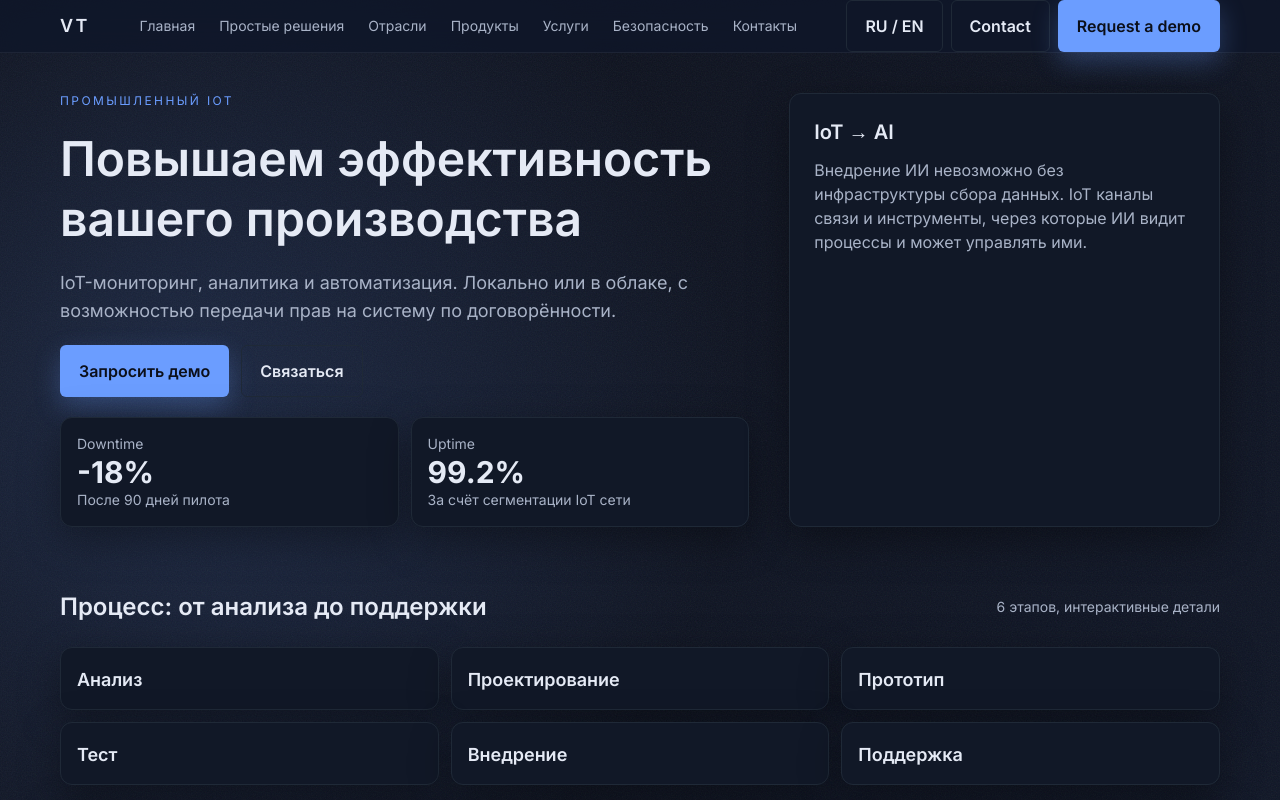
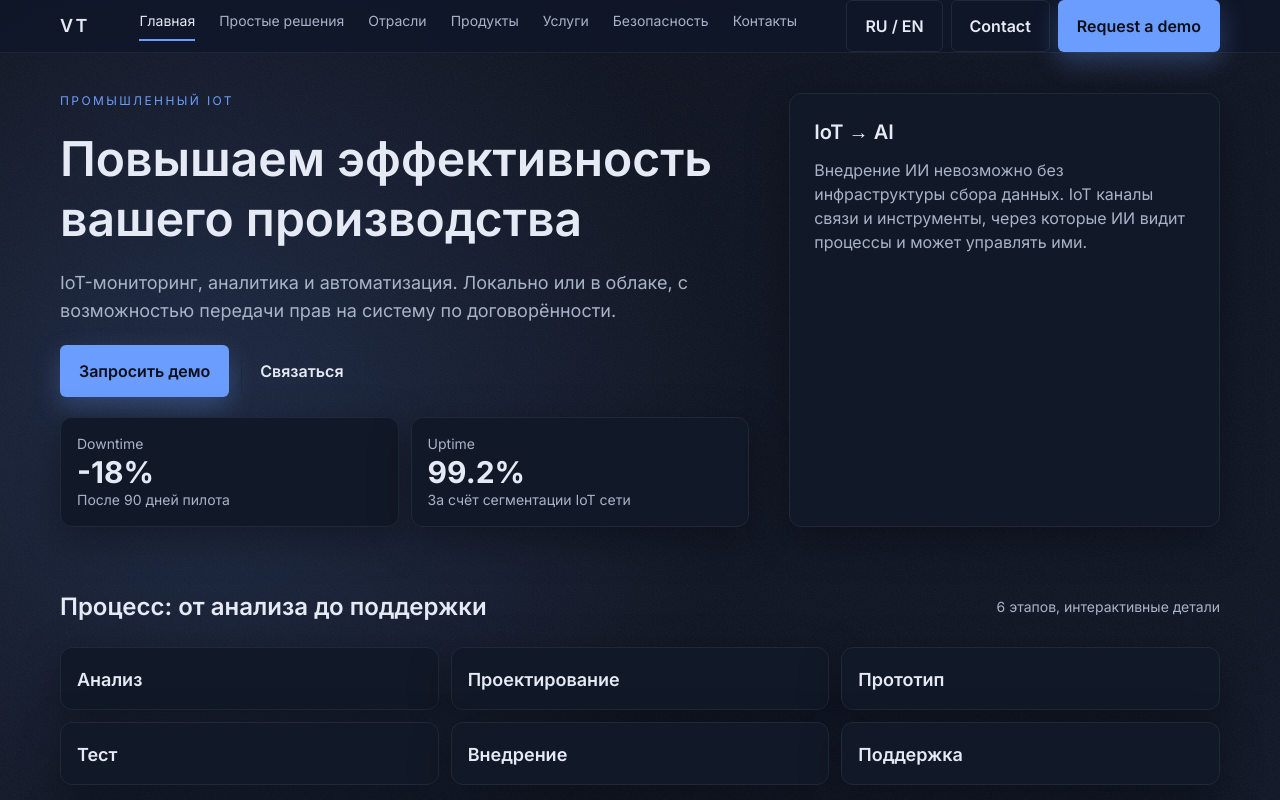
Before and after one commit to Philli3ppp/VT, a Next.js app: page / in a window 1280 px wide. Shown: the top 800 px of the page. Built offline with nearby package versions, Linux system fonts and the light colour scheme.

Commit message:
style: add hover and active underline in navbar

```diff
--- a/src/components/Header.tsx
+++ b/src/components/Header.tsx
@@ -1,6 +1,7 @@
 "use client";
 
 import { navItems as defaultNav } from "@/content/navItems";
+import { usePathname } from "next/navigation";
 
 type NavItem = { label: string; href: string };
 
@@ -16,20 +17,29 @@ export function Header({
   navItems = defaultNav,
   ctaPrimaryText = "Request a demo",
 }: HeaderProps) {
+  const pathname = usePathname();
+
   return (
     <header className="header-blur sticky top-0 z-10">
       <div className="container flex items-center justify-between py-3 md:py-2">
         <div className="text-lg font-semibold tracking-[0.14em]">VT</div>
         <nav className="hidden items-center gap-6 text-sm text-[var(--text-muted)] md:flex">
-          {navItems.map((item) => (
+          {navItems.map((item) => {
+            const isActive = pathname === item.href;
+            return (
               <a
                 key={item.href}
                 href={item.href}
-              className="hover:text-[var(--text-strong)]"
+                className={`pb-2 transition hover:text-[var(--text-strong)] ${
+                  isActive
+                    ? "border-b-2 border-[var(--accent-b)] text-[var(--text-strong)]"
+                    : "border-b-2 border-transparent"
+                }`}
               >
                 {item.label}
               </a>
-          ))}
+            );
+          })}
         </nav>
         <div className="flex items-center gap-2">
           {langToggle && (
```
Lines whose indentation alone changed are shown as unchanged.
